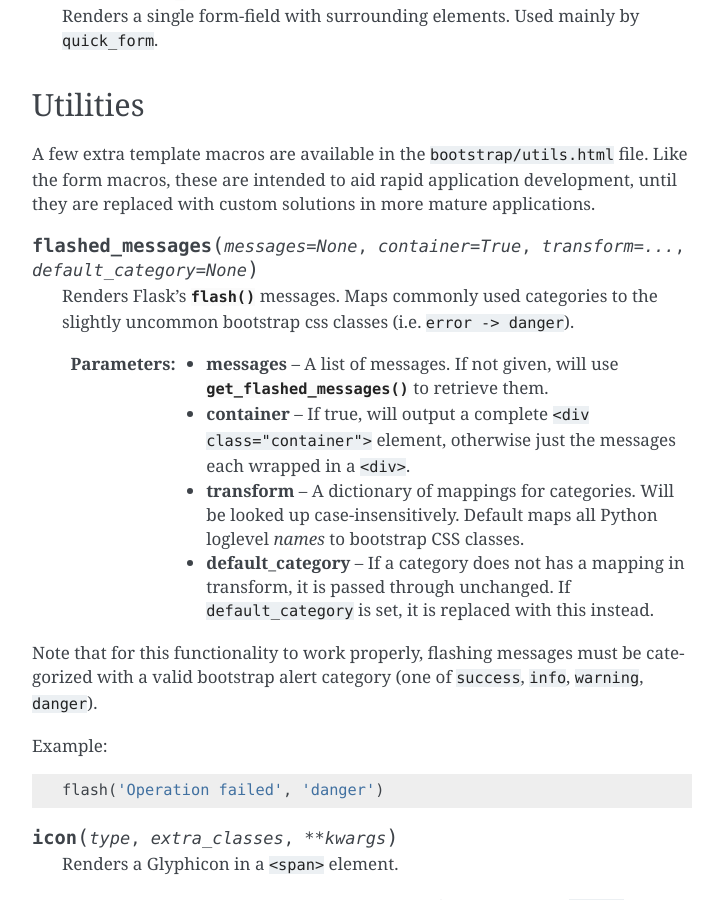
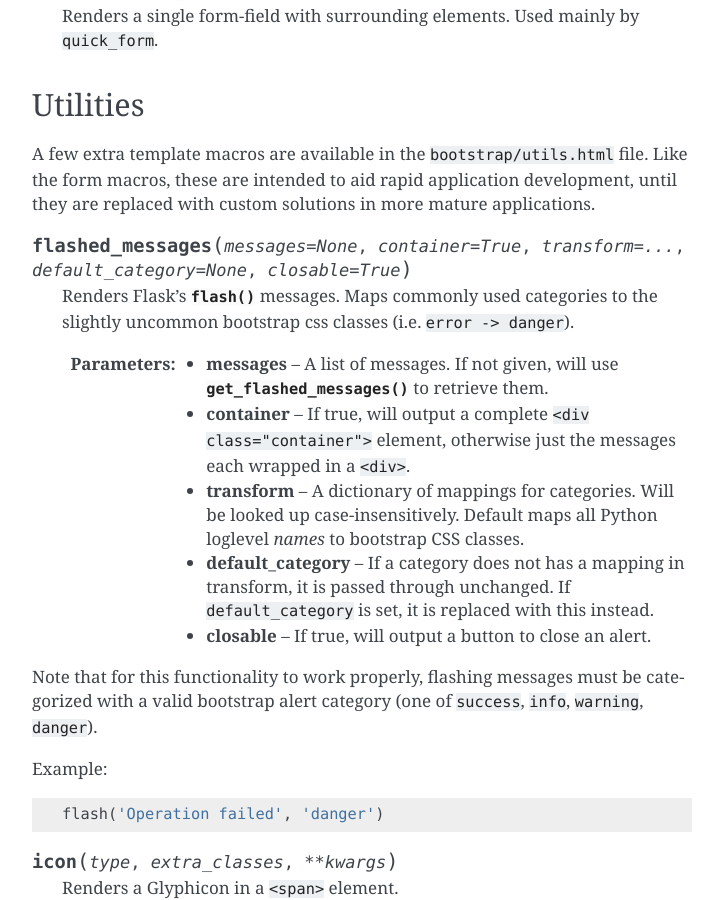
Before and after one commit to mbr/flask-bootstrap, a Sphinx documentation site: the page built from docs/macros.rst, in a window 1280 px wide and 900 px high, scrolled down 3594 px. Shown: the whole window, without its empty margins (388-1111 px from the left). Built offline with Sphinx 7.4.7, drawn with Linux system fonts in a browser that asks for light colours.

Commit message:
Closable flashed messages

```diff
--- a/docs/macros.rst
+++ b/docs/macros.rst
@@ -204,7 +204,7 @@
 development, until they are replaced with custom solutions in more mature
 applications.
 
-.. py:function:: flashed_messages(messages=None, container=True, transform=..., default_category=None)
+.. py:function:: flashed_messages(messages=None, container=True, transform=..., default_category=None, closable=True)
 
    Renders Flask's :func:`~flask.flash` messages. Maps commonly used categories
    to the slightly uncommon bootstrap css classes (i.e. ``error -> danger``).
@@ -221,6 +221,7 @@
                             it is passed through unchanged. If
                             ``default_category`` is set, it is replaced with
                             this instead.
+   :param closable: If true, will output a button to close an alert.
 
 Note that for this functionality to work properly, flashing messages must be
 categorized with a valid bootstrap alert category (one of ``success``,
```
Also changed, not shown: 1 other file.
